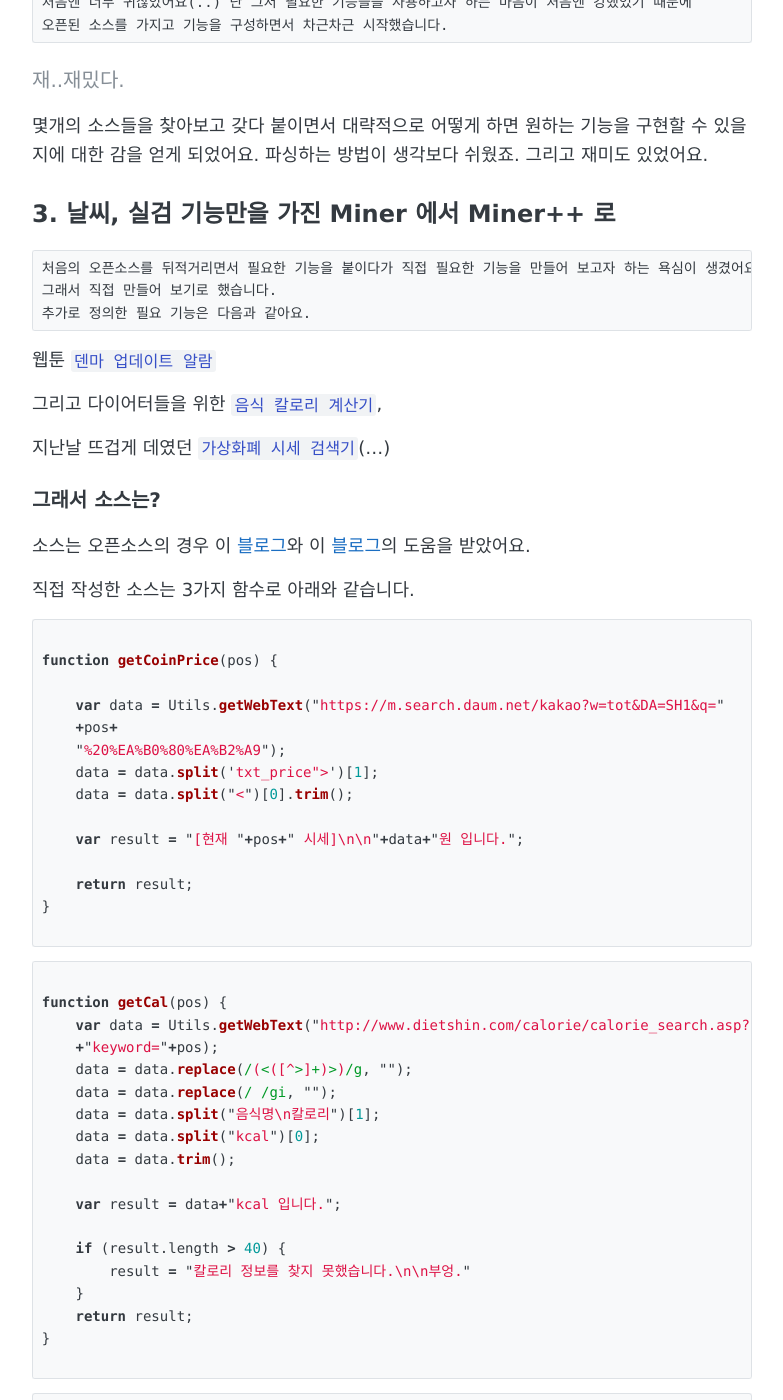
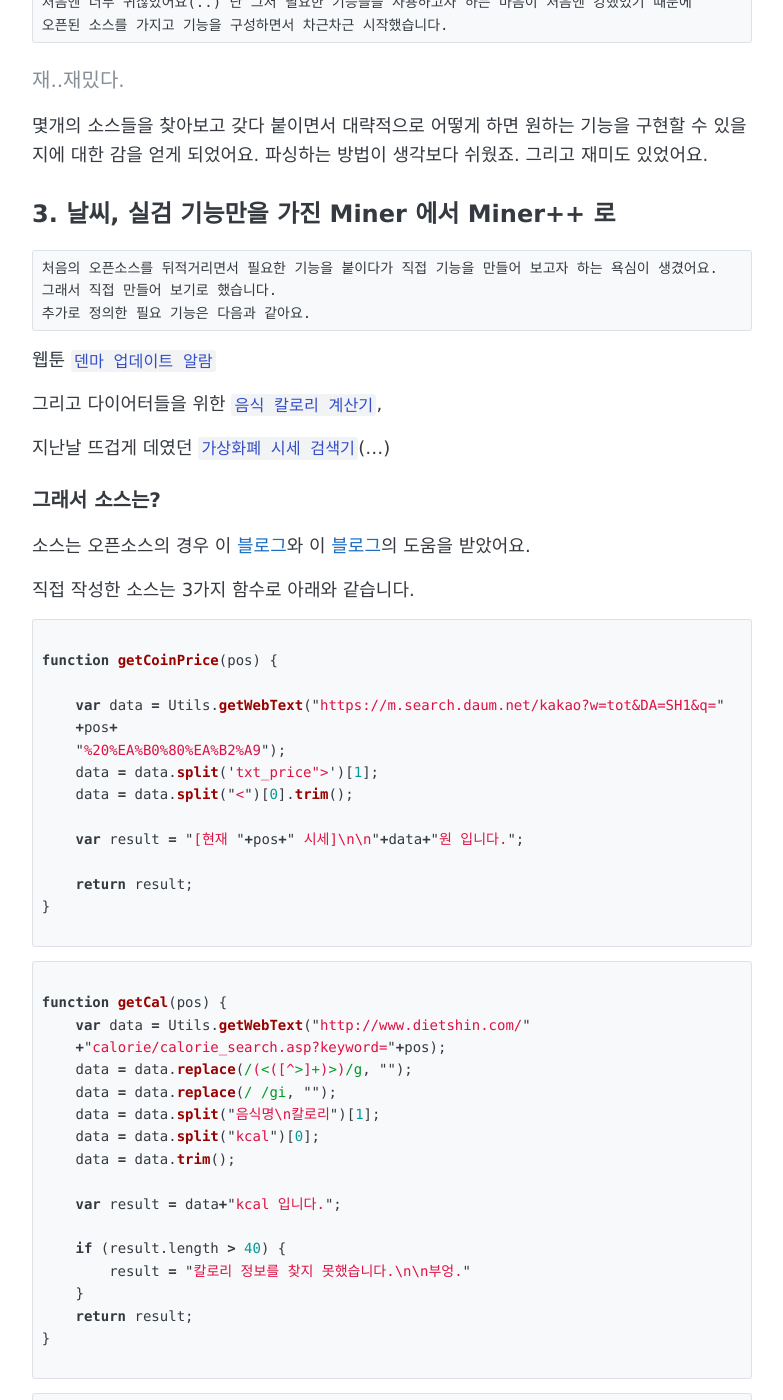
Before and after one commit to Leeheejin/leeheejin.github.io, a Jekyll site: the page built from _posts/2019-06-14-Kakaotalk-Bot.md, in a window 1280 px wide and 1400 px high, scrolled down 1194 px. Shown: the whole window, without its empty margins (248-1031 px from the left). Built offline with Jekyll 4.4.1, drawn with Linux system fonts in a browser that asks for light colours; part of the change alters nothing that is shown; some of the changed text lies outside the part shown.

Commit message:
Update 2019-06-14-Kakaotalk-Bot.md

````diff
--- a/_posts/2019-06-14-Kakaotalk-Bot.md
+++ b/_posts/2019-06-14-Kakaotalk-Bot.md
@@ -52,7 +52,7 @@ comments: true
 ## 3. 날씨, 실검 기능만을 가진 Miner 에서 Miner++ 로
 
 ```
-처음의 오픈소스를 뒤적거리면서 필요한 기능을 붙이다가 직접 필요한 기능을 만들어 보고자 하는 욕심이 생겼어요.
+처음의 오픈소스를 뒤적거리면서 필요한 기능을 붙이다가 직접 기능을 만들어 보고자 하는 욕심이 생겼어요.
 그래서 직접 만들어 보기로 했습니다.
 추가로 정의한 필요 기능은 다음과 같아요.
 ```
@@ -90,8 +90,8 @@ function getCoinPrice(pos) {
 ```javascript
 
 function getCal(pos) {
-    var data = Utils.getWebText("http://www.dietshin.com/calorie/calorie_search.asp?"
-    +"keyword="+pos);
+    var data = Utils.getWebText("http://www.dietshin.com/"
+    +"calorie/calorie_search.asp?keyword="+pos);
     data = data.replace(/(<([^>]+)>)/g, "");
     data = data.replace(/ /gi, "");
     data = data.split("음식명\n칼로리")[1];
@@ -261,7 +261,9 @@ function response(room, msg, sender, isGroupChat, replier, imageDB) {
     }
 
     else if (msg === '미네르 안녕' || msg === '미네르 인사') {
-        replier.reply("안녕하세요.\n\n"+sender+"님.\n\n만나서 반가워요\n\n부엉.")
+        replier.reply("안녕하세요.\n\n"
+        +sender
+        +"님.\n\n만나서 반가워요\n\n부엉.")
     }
 
     else if(msg === '미네르 위로해줘') {
@@ -387,8 +389,8 @@ function getPopSearch() {
 }
 
 function getCal(pos) {
-    var data = Utils.getWebText("http://www.dietshin.com/calorie/calorie_search.asp?"
-    +"keyword="+pos);
+    var data = Utils.getWebText("http://www.dietshin.com/"
+    +"calorie/calorie_search.asp?keyword="+pos);
     data = data.replace(/(<([^>]+)>)/g, "");
     data = data.replace(/ /gi, "");
     data = data.split("음식명\n칼로리")[1];
````
